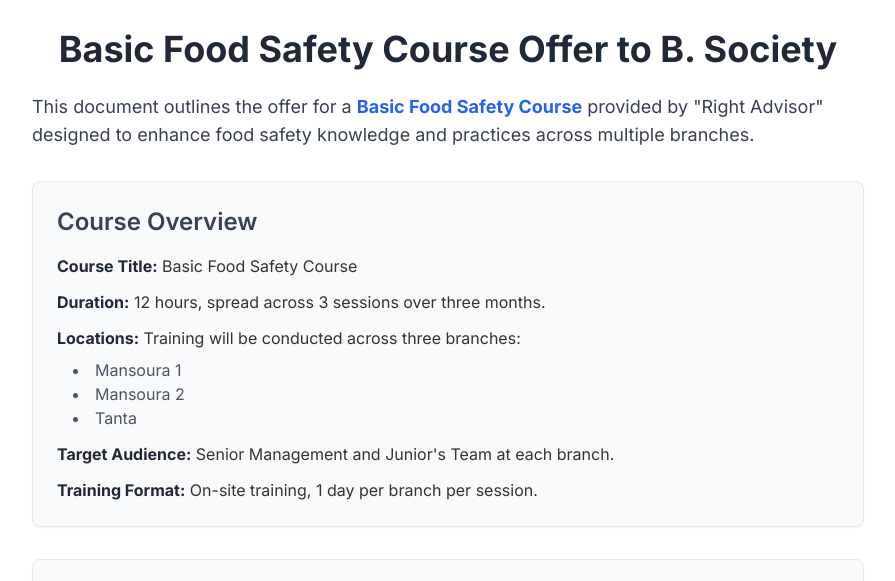
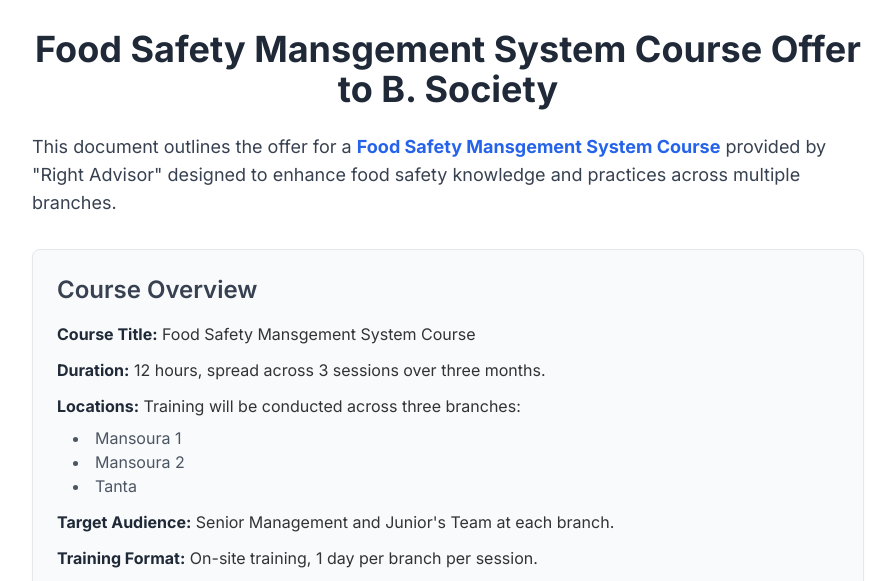
Before and after one commit to albahnasawy/B.-Society-Offer, a plain HTML site: page index.html in a window 1280 px wide. Shown: the part 199-780 px from the top of the page, without its empty margins (192-1087 px from the left). Drawn offline with nearby package versions, Linux system fonts and the light colour scheme.

Commit message:
Update index.html

```diff
--- a/index.html
+++ b/index.html
@@ -100,14 +100,14 @@
             </div>
         </div>
 
-        <h1 class="text-3xl md:text-4xl font-bold text-center text-gray-800 mb-6">Basic Food Safety Course Offer to B. Society</h1>
-        <p class="text-lg text-gray-700 mb-8">This document outlines the offer for a <strong class="text-blue-600">Basic Food Safety Course</strong> provided by "Right Advisor" designed to enhance food safety knowledge and practices across multiple branches.</p>
+        <h1 class="text-3xl md:text-4xl font-bold text-center text-gray-800 mb-6">Food Safety Mansgement System Course Offer to B. Society</h1>
+        <p class="text-lg text-gray-700 mb-8">This document outlines the offer for a <strong class="text-blue-600">Food Safety Mansgement System Course</strong> provided by "Right Advisor" designed to enhance food safety knowledge and practices across multiple branches.</p>
 
         <!-- Course Overview Section -->
         <div class="course-overview mb-8 p-6 border border-gray-200 rounded-lg bg-gray-50 shadow-sm">
             <h2 class="text-2xl font-semibold text-gray-700 mb-4">Course Overview</h2>
             <ul class="list-none pl-0 space-y-3">
-                <li><strong class="text-gray-800">Course Title:</strong> Basic Food Safety Course</li>
+                <li><strong class="text-gray-800">Course Title:</strong> Food Safety Mansgement System Course</li>
                 <li><strong class="text-gray-800">Duration:</strong> 12 hours, spread across 3 sessions over three months.</li>
                 <li><strong class="text-gray-800">Locations:</strong> Training will be conducted across three branches:
                     <ul class="list-disc list-inside ml-4 mt-2 text-gray-600">
@@ -273,7 +273,7 @@
             <h2 class="text-2xl font-semibold text-indigo-800 mb-4">Contact Us</h2>
             <p class="text-gray-700 mb-3">Ready to enhance your food safety practices? Get in touch with us!</p>
             <ul class="list-none pl-0 space-y-2 text-gray-700">
-                <li><strong>Email:</strong> <a href="mailto:rightadvisor.eg@gmail.com - eng.a.elbahnassawy@gmail.com" class="text-blue-600 hover:underline">rightadvisor.eg@gmail.com - eng.a.elbahnassawy@gmail.com</a></li>
+                <li><strong>Email:</strong> <a href="mailto:rightadvisor.eg@gmail.com" class="text-blue-600 hover:underline">rightadvisor.eg@gmail.com</a></li>
                 <li><strong>Phone:</strong> <a href="tel:+201000823808 - +201556622122" class="text-blue-600 hover:underline">+201000823808 - +201556622122</a></li>
                 <li><strong>Address:</strong> Mansoura, Egypt</li>
             </ul>
```
